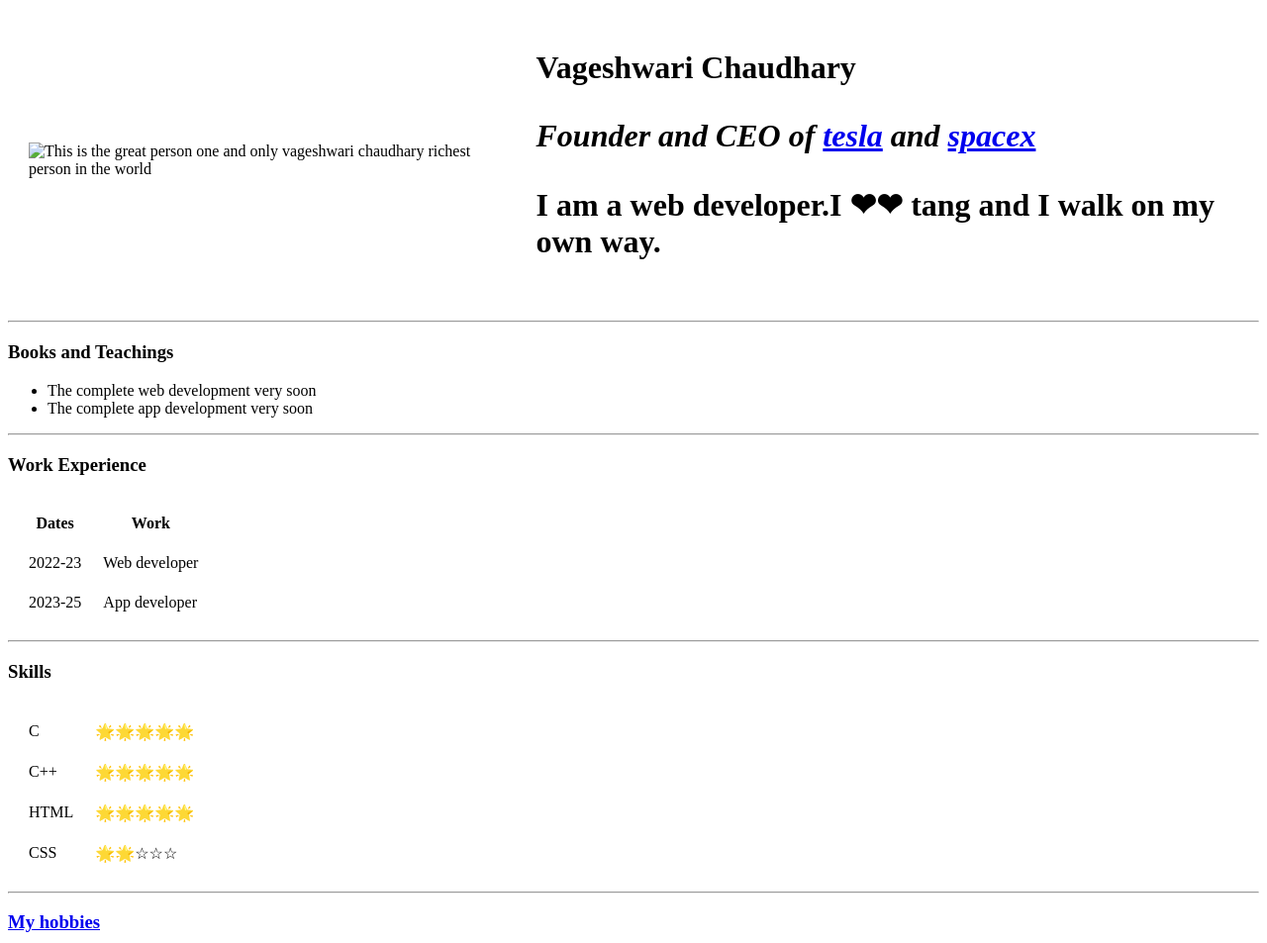
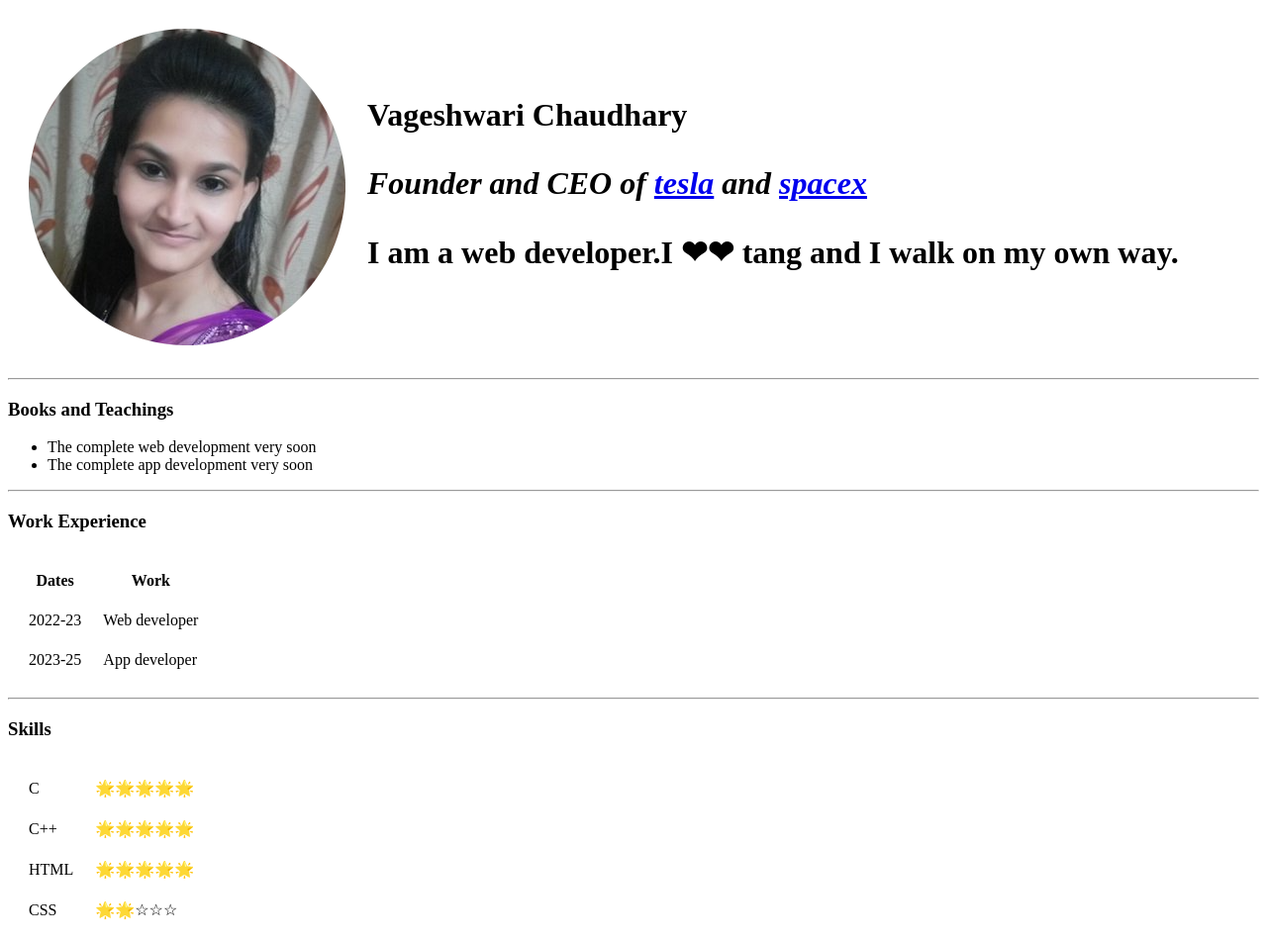
Before and after one commit to Vage10/cv, a plain HTML site: page index.html in a window 1280 px wide. Shown: the top 953 px of the page at 99% size. Drawn offline with Linux system fonts and the light colour scheme.

Commit message:
add new cv web site file

```diff
--- a/index.html
+++ b/index.html
@@ -9,7 +9,7 @@
 <body>
     <table cellspacing="20">
         <tr>
-            <td><img src="images/vage-modified.png" alt="This is the great person one and only vageshwari chaudhary richest person in the world">
+            <td><img src="vage-modified.png" alt="This is the great person one and only vageshwari chaudhary richest person in the world">
                 </td>
             <td><h1>Vageshwari Chaudhary</h        1>
                 <p><em>Founder and CEO of <strong><a href="https://www.tesla.com/">tesla</a> and <a href="https://www.spacex.com/">spacex</a></strong></em></p>
```
